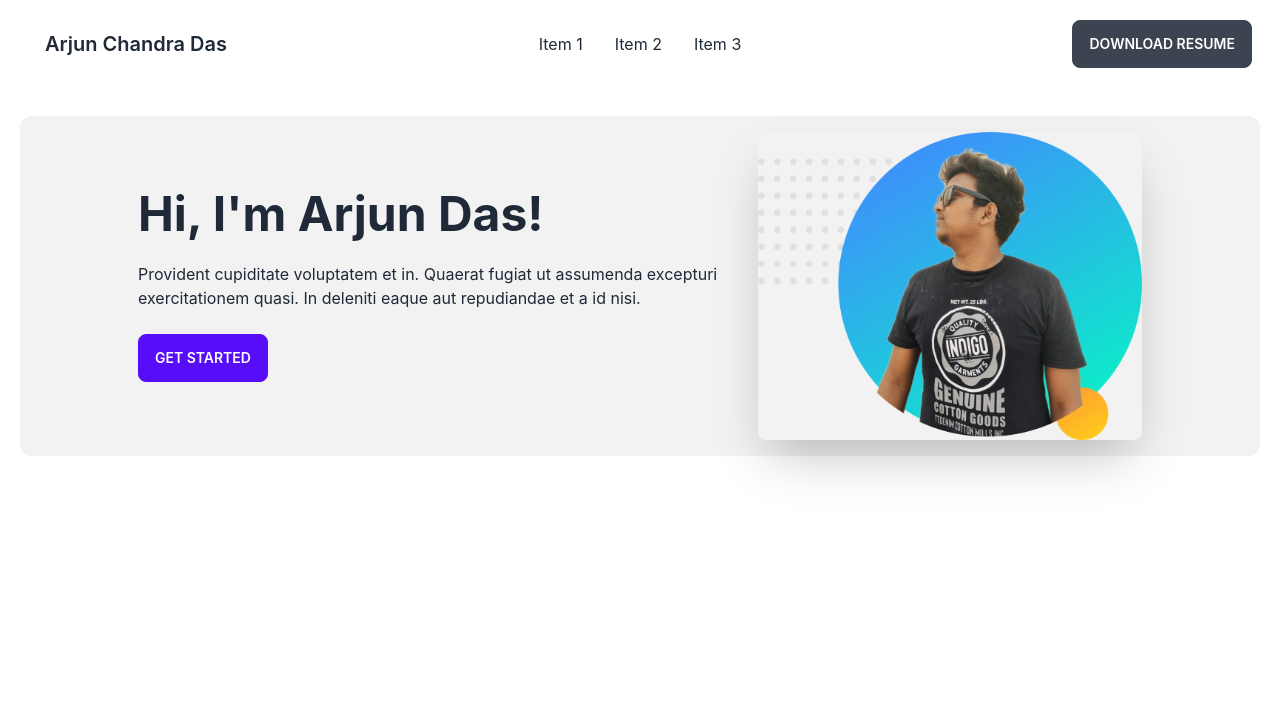
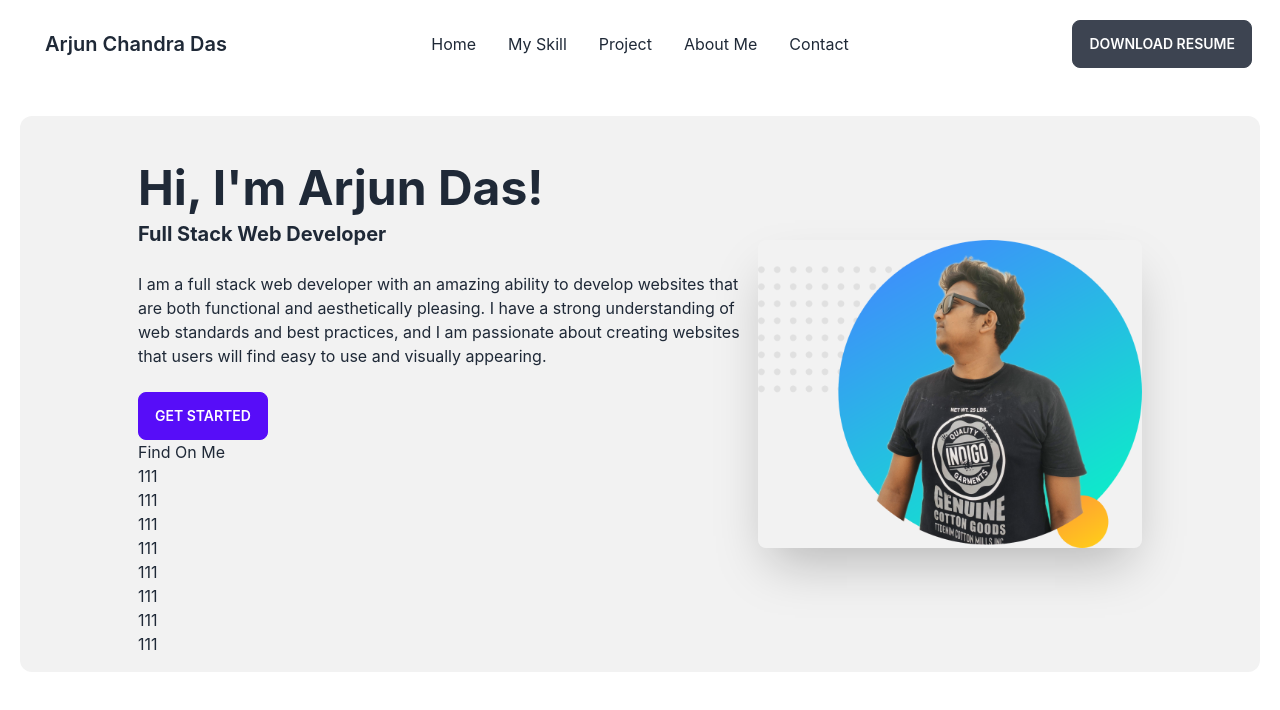
Before and after one commit to arjun1571/Portfolio, a React (Create React App) app: page / in a window 1280 px wide. Shown: the top 710 px of the page. Built offline with nearby package versions, Linux system fonts and the light colour scheme.

Commit message:
banner content added

```diff
--- a/src/component/Banner/Banner.js
+++ b/src/component/Banner/Banner.js
@@ -5,10 +5,51 @@ const Banner = () => {
         <div className="hero min-h-max bg-base-200 mt-10 rounded-xl">
         <div className="hero-content flex-col lg:flex-row-reverse ">
           <img src={Arjun}alt='' className="max-w-sm rounded-lg shadow-2xl lg:w-1/2" />
-          <div className='lg:w-1/2'>
+          <div className='lg:w-1/2 mt-8'>
             <h1 className="text-5xl font-bold">Hi, I'm Arjun Das!</h1>
-            <p className="py-6">Provident cupiditate voluptatem et in. Quaerat fugiat ut assumenda excepturi exercitationem quasi. In deleniti eaque aut repudiandae et a id nisi.</p>
+            <h1 className="text-xl mt-2 font-bold">Full Stack Web Developer</h1>
+            <p className="py-6">I am a full stack web developer with an amazing ability to develop websites that are both functional and aesthetically pleasing. I have a strong understanding of web standards and best practices, and I am passionate about creating websites that users will find easy to use and visually appearing.</p>
             <button className="btn btn-primary">Get Started</button>
+            <h1>Find On Me</h1>
+            <div className='flex'>
+              <h1>1</h1>
+              <h1>1</h1>
+              <h1>1</h1>
+            </div>
+            <div className='flex'>
+              <h1>1</h1>
+              <h1>1</h1>
+              <h1>1</h1>
+            </div>
+            <div className='flex'>
+              <h1>1</h1>
+              <h1>1</h1>
+              <h1>1</h1>
+            </div>
+            <div className='flex'>
+              <h1>1</h1>
+              <h1>1</h1>
+              <h1>1</h1>
+            </div>
+            <div className='flex'>
+              <h1>1</h1>
+              <h1>1</h1>
+              <h1>1</h1>
+            </div>
+            <div className='flex'>
+              <h1>1</h1>
+              <h1>1</h1>
+              <h1>1</h1>
+            </div>
+            <div className='flex'>
+              <h1>1</h1>
+              <h1>1</h1>
+              <h1>1</h1>
+            </div><div className='flex'>
+              <h1>1</h1>
+              <h1>1</h1>
+              <h1>1</h1>
+            </div>
           </div>
         </div>
       </div>
--- a/src/component/NavBar/NavBar.js
+++ b/src/component/NavBar/NavBar.js
@@ -9,18 +9,22 @@ const NavBar = () => {
         <svg xmlns="http://www.w3.org/2000/svg" className="h-5 w-5" fill="none" viewBox="0 0 24 24" stroke="currentColor"><path strokeLinecap="round" strokeLinejoin="round" strokeWidth="2" d="M4 6h16M4 12h8m-8 6h16" /></svg>
       </label>
       <ul tabIndex={0} className="menu menu-compact dropdown-content mt-3 p-2 shadow bg-base-100 rounded-box w-52">
-        <li><a>Home</a></li>
-        <li><a>Item 2</a></li>
-        <li><a>Item 3</a></li>
+      <li><a>Home</a></li>
+      <li><a>My Skill</a></li>
+      <li><a>Project</a></li>
+      <li><a>About Me</a></li>
+      <li><a>Contact</a></li>
       </ul>
     </div>
     <a className="btn btn-ghost normal-case text-xl">Arjun Chandra Das</a>
   </div>
   <div className="navbar-center hidden lg:flex">
     <ul className="menu menu-horizontal px-1">
-      <li><a>Item 1</a></li>
-      <li><a>Item 2</a></li>
-      <li><a>Item 3</a></li>
+      <li><a>Home</a></li>
+      <li><a>My Skill</a></li>
+      <li><a>Project</a></li>
+      <li><a>About Me</a></li>
+      <li><a>Contact</a></li>
     </ul>
   </div>
   <div className="navbar-end">
```
